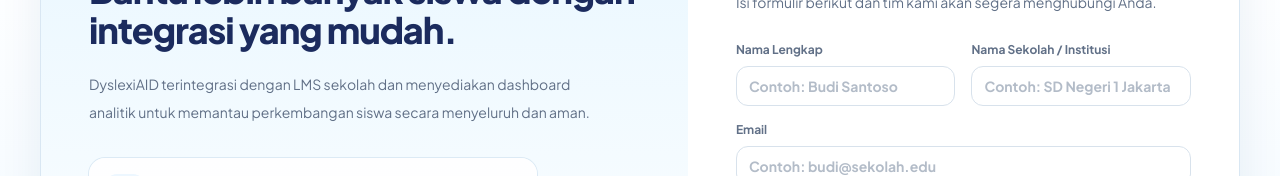
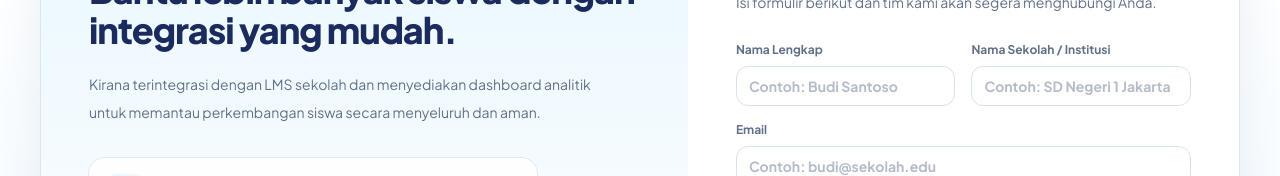
Before and after one commit to Starath/ADA-SPARTANS-EXTENDED, a Next.js app in the folder frontend/: page / in a window 1280 px wide. Shown: the part 1602-1778 px from the top of the page. Built offline with nearby package versions, Linux system fonts and the light colour scheme.

Commit message:
fix: Replace old name

```diff
--- a/frontend/src/app/page.tsx
+++ b/frontend/src/app/page.tsx
@@ -320,7 +320,7 @@
               </h2>
 
               <p className="mt-5 max-w-lg text-sm leading-7 text-[#617087]">
-                DyslexiAID terintegrasi dengan LMS sekolah dan menyediakan dashboard analitik
+                Kirana terintegrasi dengan LMS sekolah dan menyediakan dashboard analitik
                 untuk memantau perkembangan siswa secara menyeluruh dan aman.
               </p>
 
```
